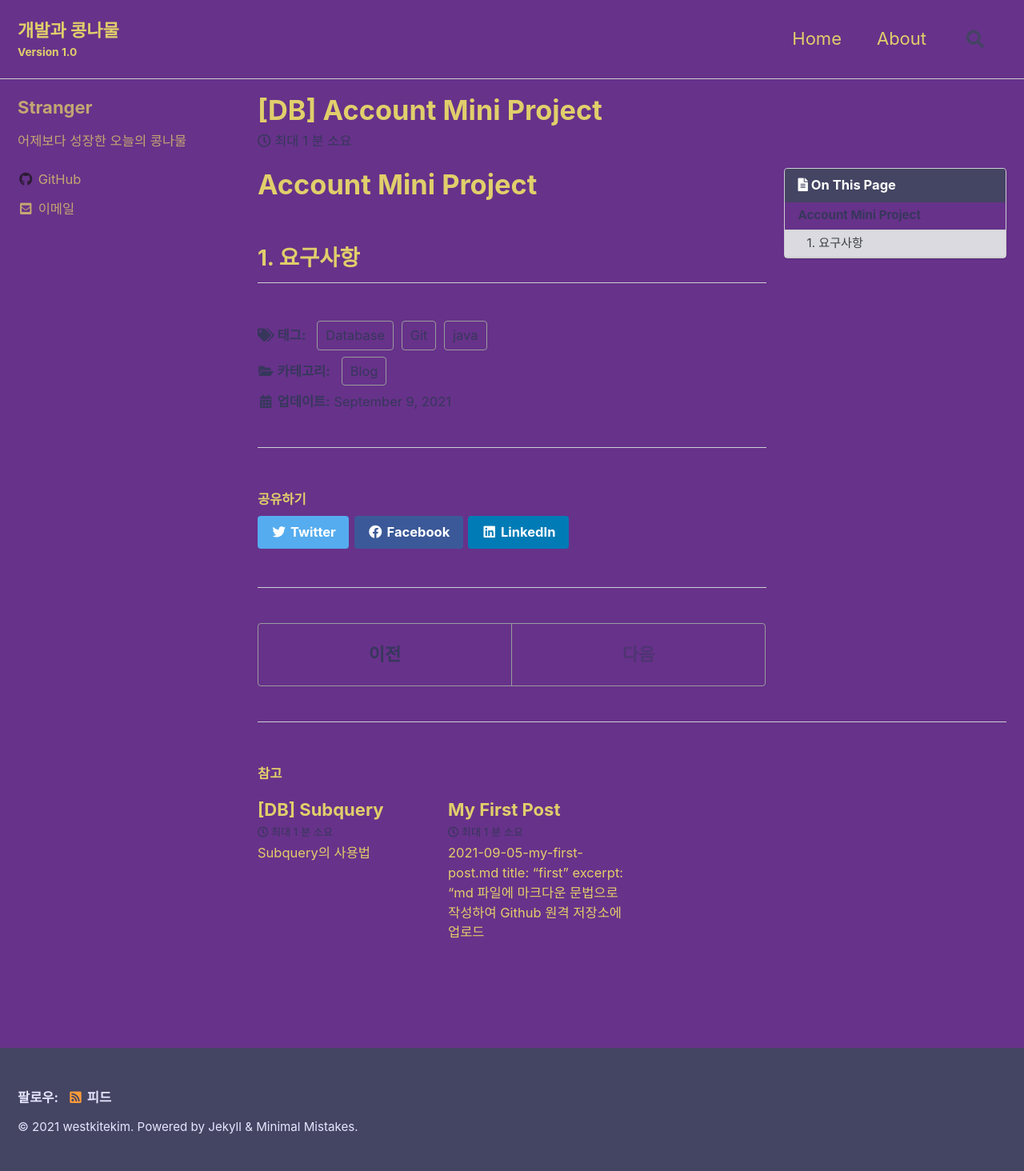
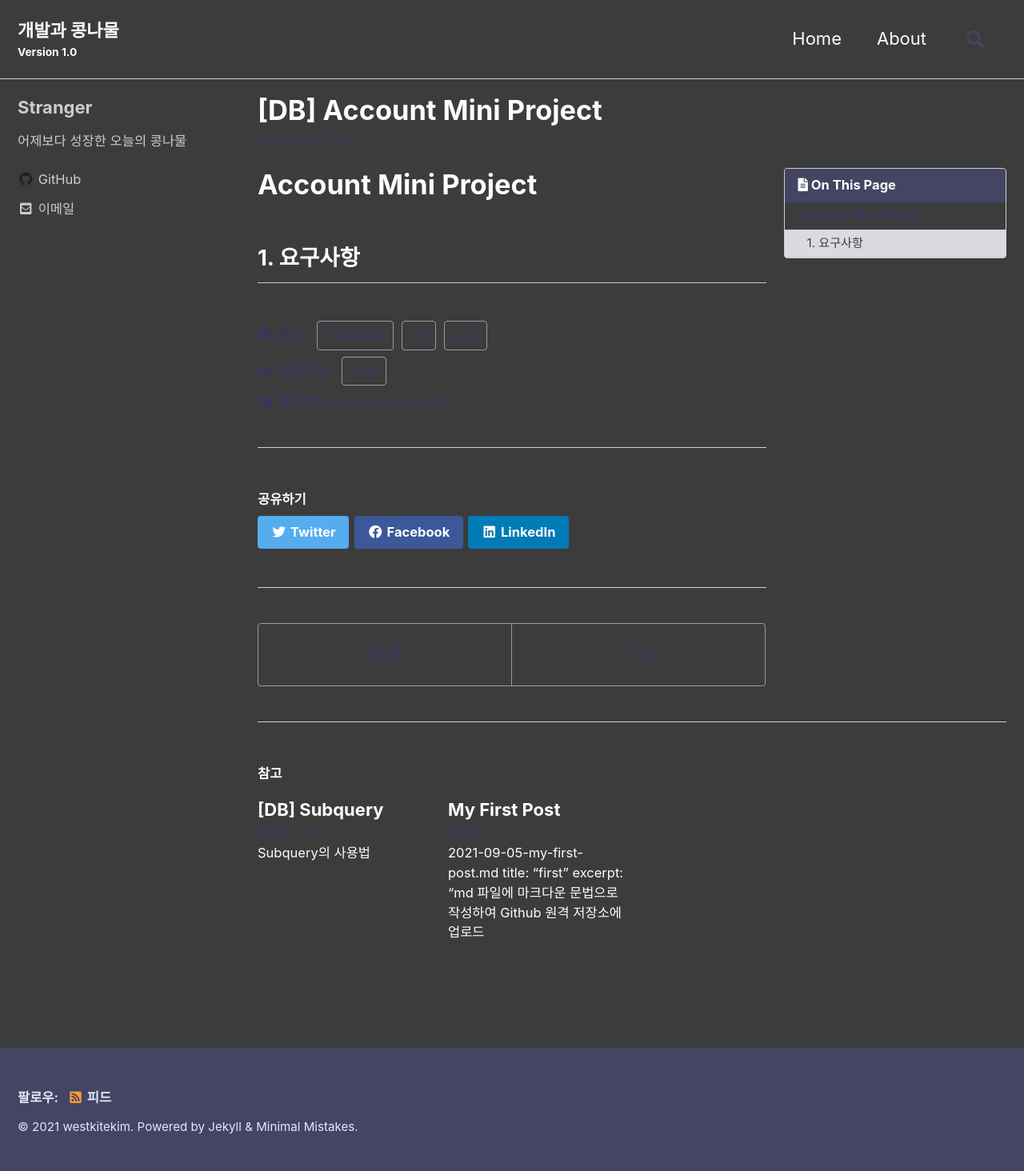
Before and after one commit to westkitekim/westkitekim.github.io, a Jekyll site: the page built from _posts/2021-09-09-[DB]-Account-Mini-Project.md, in a window 1280 px wide. Shown: the whole page at 80% size. Built offline with Jekyll 4.4.1, drawn with Linux system fonts in a browser that asks for light colours; cached includes are drawn as plain includes.

Commit message:
custom_update..

```diff
--- a/_sass/minimal-mistakes/skins/custom.scss
+++ b/_sass/minimal-mistakes/skins/custom.scss
@@ -3,8 +3,8 @@
    ========================================================================== */
 
 /* Colors */
-$background-color: #67328a !default; //배경색
-$text-color: #e0cf6b !default; //텍스트 색깔(제목,내용,프로필글씨,블로그네임까지)
+$background-color: #3d3c3d !default; //배경색
+$text-color: #fdfdfa !default; //텍스트 색깔(제목,내용,프로필글씨,블로그네임까지)
 $muted-text-color: #37375c !default;
 $primary-color: #444463 !default;
 $border-color: mix(#fff, #393e46, 75%) !default;
```
